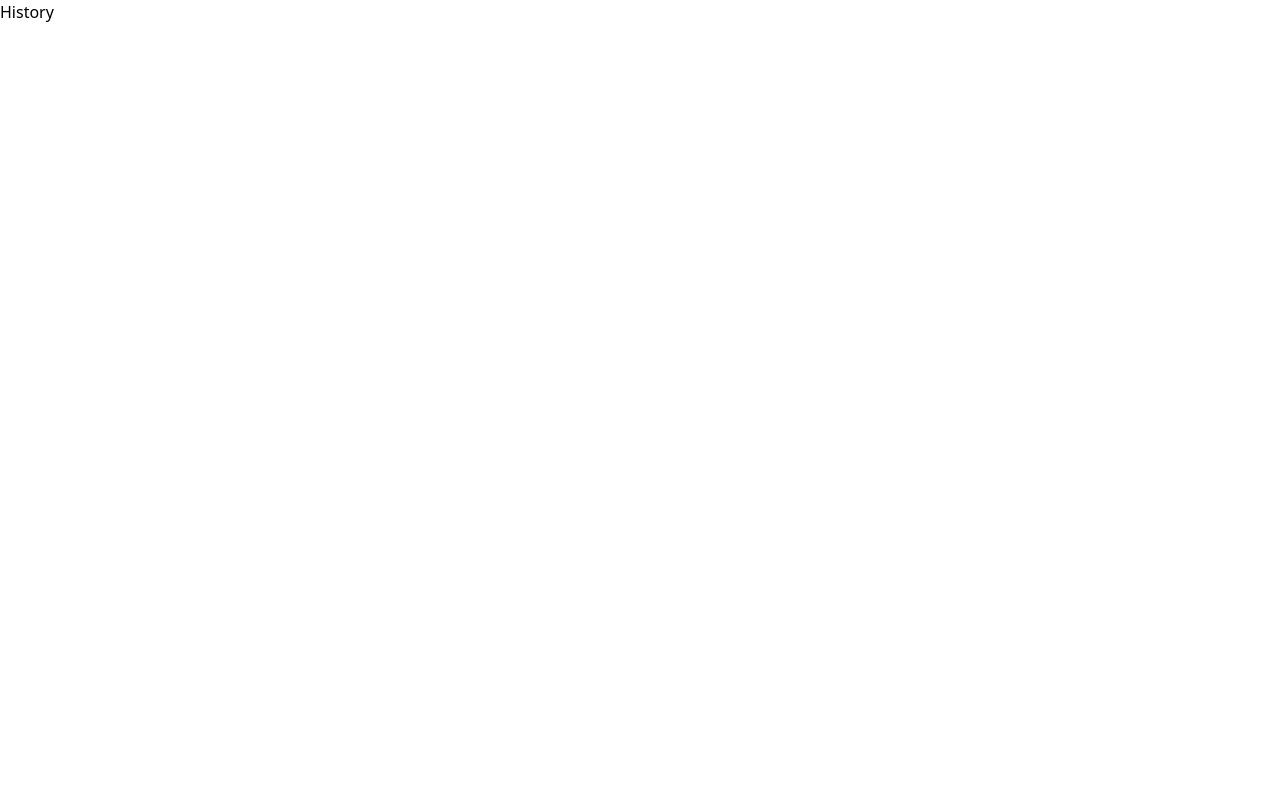
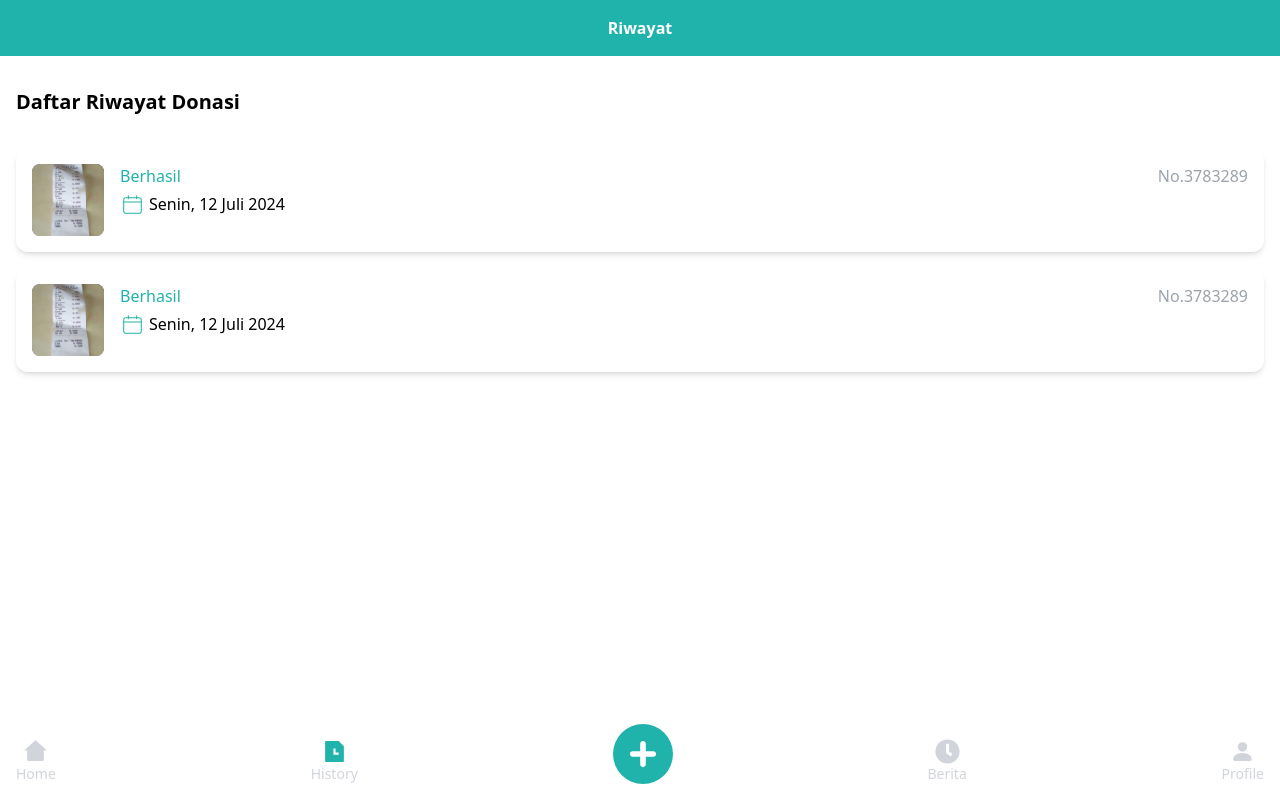
Before and after one commit to fauzanpr/looman-web, a React (Vite) app: page /filantrophy/history in a window 1280 px wide. Built offline with nearby package versions, Linux system fonts and the light colour scheme.

Commit message:
add tab routing and make history page

```diff
--- /dev/null
+++ b/src/app/filantrophy/components/history/HistoryCard.tsx
@@ -0,0 +1,23 @@
+import { Link } from "react-router-dom";
+import Struk from "../../../../assets/struk.svg";
+import { CiCalendar } from "react-icons/ci";
+
+function HistoryCard() {
+    return (
+        <Link to="2" className="flex gap-4 p-4 rounded-xl shadow-md">
+            <img src={Struk} alt="Gambar Struk" />
+            <div className="flex flex-col gap-1 w-full">
+                <div className="flex justify-between w-full">
+                    <p className="text-primary font-medium">Berhasil</p>
+                    <p className="text-gray-400 font-light">No.3783289</p>
+                </div>
+                <div className="flex gap-1">
+                    <CiCalendar size={25} color="#20b3ab" />
+                    <p>Senin, 12 Juli 2024</p>
+                </div>
+            </div>
+        </Link>
+    )
+}
+
+export default HistoryCard
--- a/src/app/filantrophy/views/History.tsx
+++ /dev/null
@@ -1,7 +0,0 @@
-function History() {
-  return (
-    <div>History</div>
-  )
-}
-
-export default History
--- /dev/null
+++ b/src/app/filantrophy/views/history/History.tsx
@@ -0,0 +1,18 @@
+import HistoryCard from "../../components/history/HistoryCard"
+import FilantrophyLayout from "../layout"
+
+function History() {
+    return (
+        <FilantrophyLayout headerType="titleOnly" headerTitle="Riwayat">
+            <main className="px-4 py-8 flex flex-col gap-8">
+                <h1 className="text-xl font-semibold">Daftar Riwayat Donasi</h1>
+                <div className="flex flex-col gap-4">
+                    <HistoryCard />
+                    <HistoryCard />
+                </div>
+            </main>
+        </FilantrophyLayout>
+    )
+}
+
+export default History
--- /dev/null
+++ b/src/app/filantrophy/views/history/HistoryDetail.tsx
@@ -0,0 +1,34 @@
+import FilantrophyLayout from "../layout"
+
+function HistoryDetail() {
+    return (
+        <FilantrophyLayout headerType="backMenu" headerHref="/filantrophy/history" headerLabel="Riwayat">
+            <main className="px-4 py-8 flex flex-col gap-8">
+                <div className="text-center">
+                    <p className="text-xl text-primary font-medium">Terimakasih</p>
+                    <p>Donasi kamu telah disalurkan</p>
+                </div>
+                <div className="flex flex-col gap-4">
+                    <div className="flex justify-between">
+                        <p>Tanggal</p>
+                        <p>20/06/2024</p>
+                    </div>
+                    <div className="flex justify-between">
+                        <p>ID Donasi</p>
+                        <p>987432348</p>
+                    </div>
+                    <div className="flex justify-between">
+                        <p>Status Pembayaran</p>
+                        <p className="text-primary">Berhasil</p>
+                    </div>
+                    <div className="flex justify-between">
+                        <p>Keterangan</p>
+                        <p>Donasi untuk jumat berkah</p>
+                    </div>
+                </div>
+            </main>
+        </FilantrophyLayout>
+    )
+}
+
+export default HistoryDetail
--- a/src/app/filantrophy/views/layout.tsx
+++ b/src/app/filantrophy/views/layout.tsx
@@ -1,18 +1,34 @@
-import { ReactNode } from "react"
+import { ReactNode, useEffect, useState } from "react"
 import Header, { HEADER_TYPE } from "../../global/components/Header";
-import TabBar from "../../global/components/TabBar";
+import TabBar, { TAB_LIST } from "../../global/components/TabBar";
 
 interface IProps {
     children: ReactNode;
     headerType: HEADER_TYPE;
+    headerHref?: string;
+    headerTitle?: string;
+    headerLabel?: string;
 }
 
-function FilantrophyLayout({ children, headerType }: IProps) {
+function FilantrophyLayout({ children, headerType, headerHref, headerTitle, headerLabel }: IProps) {
+    const [tabActive, setTabActive] = useState<TAB_LIST>("home");
+    const getActiveTab = () => {
+        if (!window.location.href.split("/")[4]) {
+            setTabActive("home");
+        } else if (window.location.href.split("/")[4] === "history") {
+            setTabActive("history");
+        }
+    }
+
+    useEffect(() => {
+        getActiveTab();
+    }, []);
+
     return (
         <>
-            <Header type={headerType} />
+            <Header type={headerType} href={headerHref} title={headerTitle} label={headerLabel} />
             {children}
-            <TabBar />
+            <TabBar tabActive={tabActive} setTabActive={setTabActive} />
         </>
     )
 }
--- a/src/app/global/components/Header.tsx
+++ b/src/app/global/components/Header.tsx
@@ -2,13 +2,14 @@ import { FaArrowLeft } from "react-icons/fa";
 import { IoMdNotifications } from "react-icons/io";
 import { Link } from "react-router-dom";
 
-export type HEADER_TYPE = "profile" | "backMenu"
+export type HEADER_TYPE = "profile" | "backMenu" | "titleOnly";
 // const color = "#d1d5db";
 
 interface IProps {
     type: HEADER_TYPE;
     label?: string;
     href?: string;
+    title?: string;
 }
 
 interface IPropsBackMenu {
@@ -16,10 +17,16 @@ interface IPropsBackMenu {
     href: string;
 }
 
-function Header({ type, label, href }: IProps) {
+interface IPropsTitleOnly {
+    title: string;
+}
+
+function Header({ type, label, href, title }: IProps) {
     switch (type) {
         case "profile":
             return <HeaderProfile />
+        case "titleOnly":
+            return <TitleOnly title={title || ""} />
         default:
             return <BackMenu label={label || ""} href={href || ""} />
     }
@@ -36,6 +43,12 @@ function BackMenu({ href, label }: IPropsBackMenu) {
     )
 }
 
+function TitleOnly({ title }: IPropsTitleOnly) {
+    return <header className="flex items-center p-4 gap-4 bg-primary">
+        <p className="text-white text-center w-full font-semibold">{title}</p>
+    </header>
+}
+
 function HeaderProfile() {
     return (
         <header className="flex justify-between items-center p-4">
--- a/src/app/global/components/TabBar.tsx
+++ b/src/app/global/components/TabBar.tsx
@@ -5,9 +5,13 @@ import { FaCirclePlus } from "react-icons/fa6";
 import { RiFileHistoryFill, RiHome2Fill } from "react-icons/ri"
 import { Link } from "react-router-dom";
 
-// type TAB_LIST = "home" | "history" | "news" | "profile";
+export type TAB_LIST = "home" | "history" | "news" | "profile";
+interface IProps {
+    tabActive: TAB_LIST;
+    setTabActive: (tab: TAB_LIST) => void;
+}
 
-function TabBar() {
+function TabBar({ tabActive, setTabActive }: IProps) {
     const color = "#d1d5db";
     const colorActive = "#20b3ab";
     const textColor = "text-[#d1d5db]";
@@ -15,29 +19,18 @@ function TabBar() {
     const iconSize = 25;
 
     const [isAdd, setIsAdd] = useState(false);
-    // const [tabActive, setTabActive] = useState<TAB_LIST>("home");
-
-    // useEffect(() => {
-    //     const url = window.location.href.split("/");
-    //     if (url.length === 4) {
-    //         setTabActive("home");
-    //     } else {
-
-    //     }
-    // }, []);
-
     return (
         <>
-            {isAdd ? <Link to="donate" className={`bg-primary w-4/5 text-center text-white text-base py-3 px-10 rounded-xl absolute bottom-24 left-1/2 -translate-x-1/2`}>Mulai Donasi</Link> : null}
+            {isAdd ? <Link to="/filantrophy/donate" className={`bg-primary w-4/5 text-center text-white text-base py-3 px-10 rounded-xl absolute bottom-24 left-1/2 -translate-x-1/2`}>Mulai Donasi</Link> : null}
             <div className="p-4 flex justify-between items-end fixed w-full bottom-0 bg-white">
-                <div className="flex flex-col justify-center items-center">
-                    <RiHome2Fill size={iconSize} color={color} />
+                <Link to="/filantrophy" className="flex flex-col justify-center items-center" onClick={() => setTabActive("home")}>
+                    <RiHome2Fill size={iconSize} color={tabActive === "home" ? colorActive : color } />
                     <p className={`${textSize} ${textColor}`}>Home</p>
-                </div>
-                <div className="flex flex-col justify-center items-center">
-                    <RiFileHistoryFill size={25} color="#d1d5db" />
+                </Link>
+                <Link to="/filantrophy/history" className="flex flex-col justify-center items-center" onClick={() => setTabActive("history")}>
+                    <RiFileHistoryFill size={25} color={tabActive === "history" ? colorActive : color } />
                     <p className={`${textSize} ${textColor}`}>History</p>
-                </div>
+                </Link>
                 <div className="flex flex-col justify-center items-center">
                     {isAdd ? <FaWindowClose size={60} color={colorActive} onClick={() => setIsAdd(false)} /> : <FaCirclePlus size={60} color={colorActive} onClick={() => setIsAdd(true)} />}
                 </div>
```
Also changed, not shown: src/App.tsx (+6 -1 lines), src/assets/struk.svg (added).
